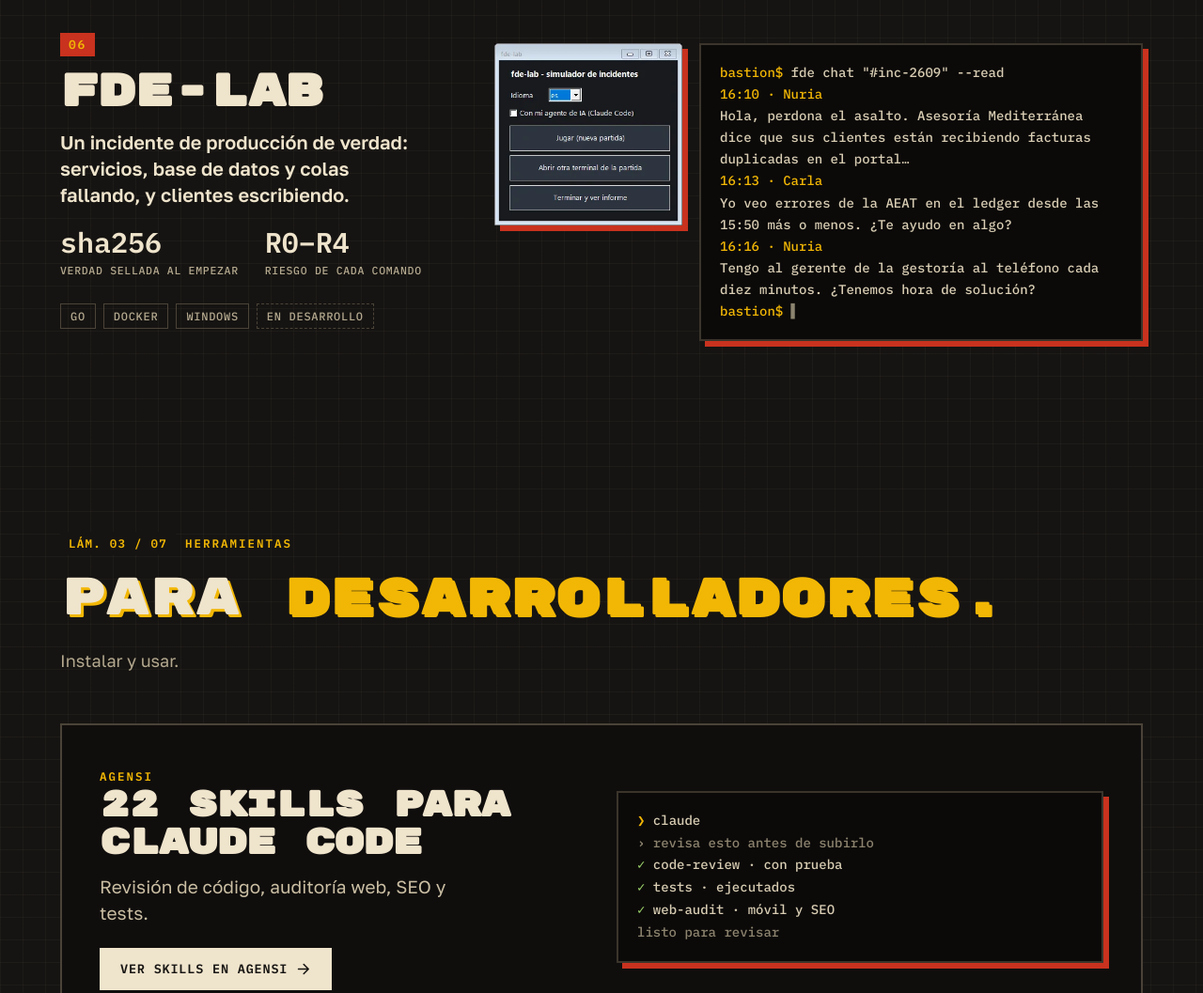
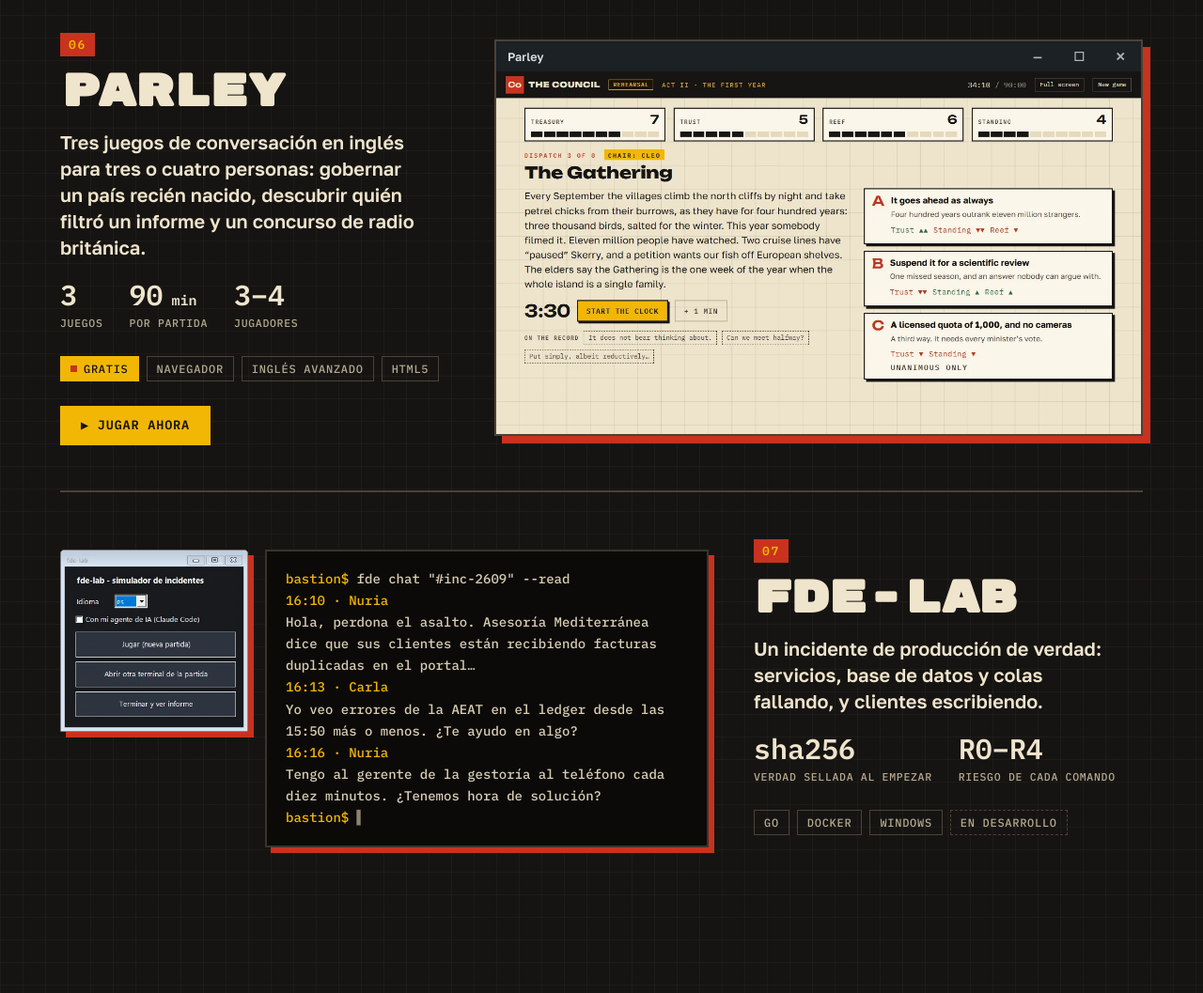
Before and after one commit to Ces107/Ces107.github.io, a plain HTML site: page index.html in a window 1280 px wide. Shown: the part 7880-8937 px from the top of the page at 94% size. Drawn offline with Linux system fonts and the light colour scheme; animation ran at ten frames a second; a web font is replaced by a local one.

Commit message:
Games: Parley card (three conversation games in English)

```diff
--- a/index.html
+++ b/index.html
@@ -732,6 +732,29 @@ footer a{text-decoration:none}footer a:hover{color:var(--ink);text-decoration:un
 
       <article class="game rev rv">
         <div class="stage">
+          <div class="win tilt" data-gallery="parley" data-auto="3600">
+            <div class="tb">Parley<span class="ctl" aria-hidden="true"><i>—</i><i>☐</i><i>✕</i></span></div>
+            <div class="scr"><img src="img/parley-hub.webp" width="1280" height="720" alt="Parley: tres juegos de conversación, The Council, The Leak y The Panel" loading="lazy"></div>
+          </div>
+          <div hidden>
+            <button data-for="parley" data-src="img/parley-hub.webp" data-alt="Parley: tres juegos de conversación, The Council, The Leak y The Panel"></button>
+            <button data-for="parley" data-src="img/parley-council.webp" data-alt="The Council: un despacho en pantalla, cuatro indicadores y tres opciones a votar"></button>
+          </div>
+        </div>
+        <div>
+          <div class="num">06</div>
+          <h3>Parley</h3>
+          <p>Tres juegos de conversación en inglés para tres o cuatro personas: gobernar un país recién nacido, descubrir quién filtró un informe y un concurso de radio británica.</p>
+          <div class="gnums"><div><b>3</b><span>juegos</span></div><div><b>90<small style="font-size:.5em"> min</small></b><span>por partida</span></div><div><b>3–4</b><span>jugadores</span></div></div>
+          <ul class="chips"><li class="live">Gratis</li><li>Navegador</li><li>Inglés avanzado</li><li>HTML5</li></ul>
+          <div class="acts">
+            <a class="btn btn-a" href="parley/">▶ Jugar ahora</a>
+          </div>
+        </div>
+      </article>
+
+      <article class="game rv">
+        <div class="stage">
           <div class="fde">
             <img class="launcher tilt" src="img/fde-launcher.webp" width="340" height="330" alt="Lanzador de fde-lab para Windows: idioma, modo con agente de IA, jugar, abrir terminal y ver informe" loading="lazy">
             <div class="term big" aria-label="Primeros segundos de una partida">
@@ -747,7 +770,7 @@ footer a{text-decoration:none}footer a:hover{color:var(--ink);text-decoration:un
           </div>
         </div>
         <div>
-          <div class="num">06</div>
+          <div class="num">07</div>
           <h3>fde-lab</h3>
           <p>Un incidente de producción de verdad: servicios, base de datos y colas fallando, y clientes escribiendo.</p>
           <div class="gnums"><div><b>sha256</b><span>verdad sellada al empezar</span></div><div><b>R0–R4</b><span>riesgo de cada comando</span></div></div>
```
Also changed, not shown: img/parley-council.webp (added), img/parley-hub.webp (added).
